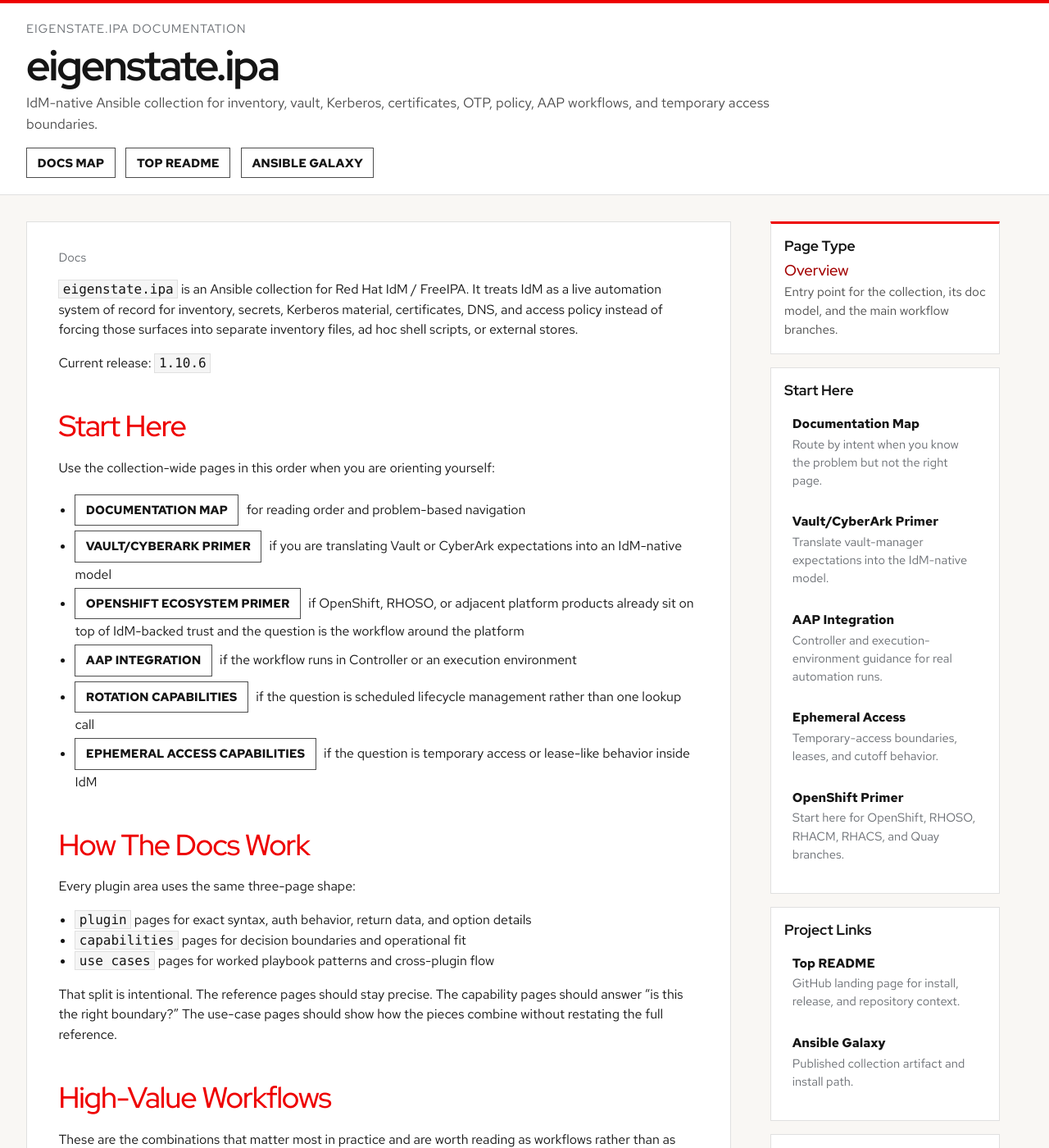
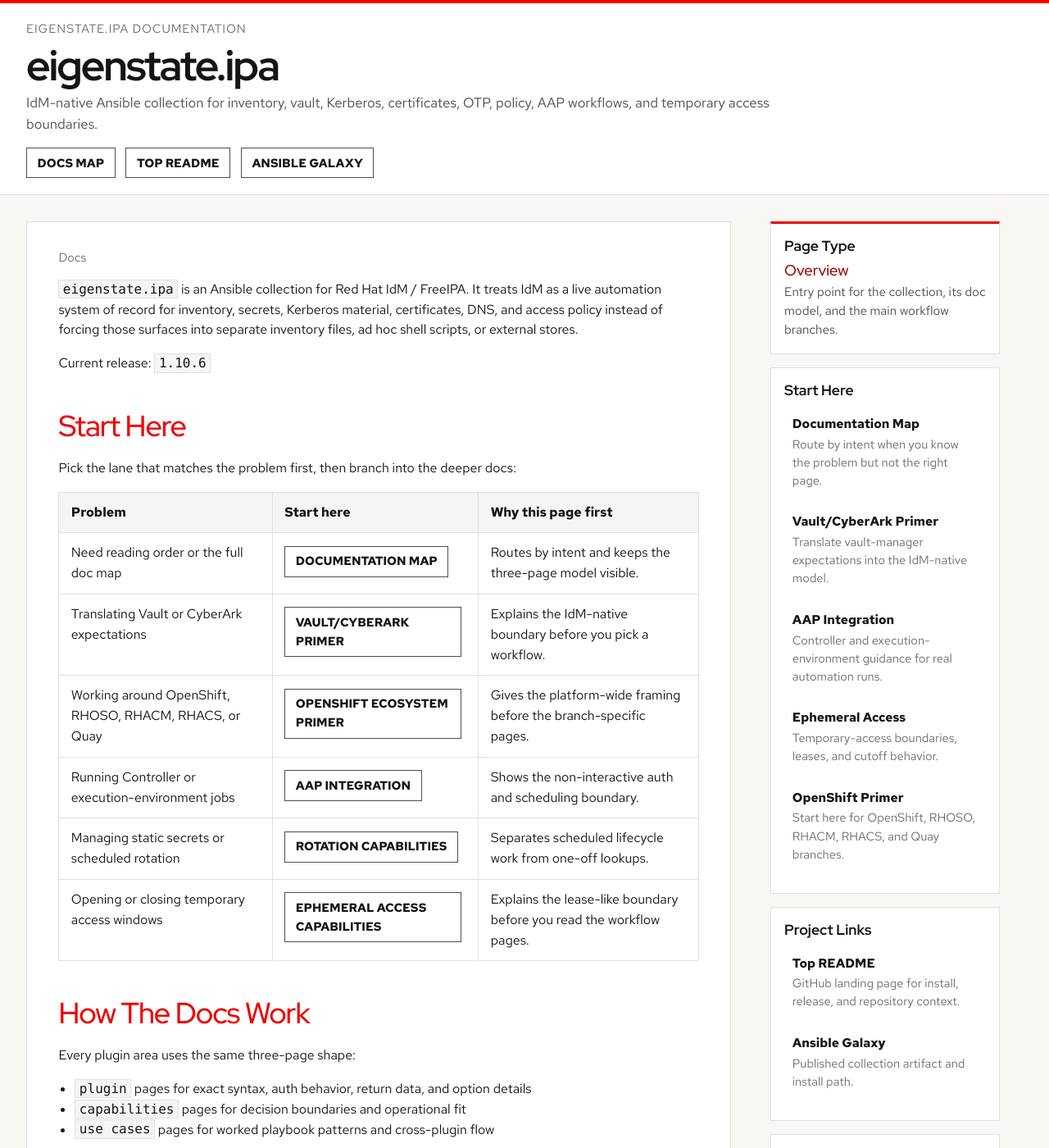
Before and after one commit to gprocunier/eigenstate-ipa, a Jekyll site: the page built from docs/index.md, in a window 1280 px wide and 1400 px high. Shown: the whole window at 82% size. Built offline with Jekyll 4.4.1, drawn with Linux system fonts in a browser that asks for light colours; some web fonts are replaced.

Commit message:
docs: add landing page decision table

```diff
--- a/docs/index.md
+++ b/docs/index.md
@@ -19,20 +19,49 @@
 
 ## Start Here
 
-Use the collection-wide pages in this order when you are orienting yourself:
+Pick the lane that matches the problem first, then branch into the deeper docs:
 
-- <a href="https://gprocunier.github.io/eigenstate-ipa/documentation-map.html"><kbd>DOCUMENTATION MAP</kbd></a>
-  for reading order and problem-based navigation
-- <a href="https://gprocunier.github.io/eigenstate-ipa/vault-cyberark-primer.html"><kbd>VAULT/CYBERARK PRIMER</kbd></a>
-  if you are translating Vault or CyberArk expectations into an IdM-native model
-- <a href="https://gprocunier.github.io/eigenstate-ipa/openshift-primer.html"><kbd>OPENSHIFT ECOSYSTEM PRIMER</kbd></a>
-  if OpenShift, RHOSO, or adjacent platform products already sit on top of IdM-backed trust and the question is the workflow around the platform
-- <a href="https://gprocunier.github.io/eigenstate-ipa/aap-integration.html"><kbd>AAP INTEGRATION</kbd></a>
-  if the workflow runs in Controller or an execution environment
-- <a href="https://gprocunier.github.io/eigenstate-ipa/rotation-capabilities.html"><kbd>ROTATION CAPABILITIES</kbd></a>
-  if the question is scheduled lifecycle management rather than one lookup call
-- <a href="https://gprocunier.github.io/eigenstate-ipa/ephemeral-access-capabilities.html"><kbd>EPHEMERAL ACCESS CAPABILITIES</kbd></a>
-  if the question is temporary access or lease-like behavior inside IdM
+<table>
+  <thead>
+    <tr>
+      <th>Problem</th>
+      <th>Start here</th>
+      <th>Why this page first</th>
+    </tr>
+  </thead>
+  <tbody>
+    <tr>
+      <td>Need reading order or the full doc map</td>
+      <td><a href="https://gprocunier.github.io/eigenstate-ipa/documentation-map.html"><kbd>DOCUMENTATION MAP</kbd></a></td>
+      <td>Routes by intent and keeps the three-page model visible.</td>
+    </tr>
+    <tr>
+      <td>Translating Vault or CyberArk expectations</td>
+      <td><a href="https://gprocunier.github.io/eigenstate-ipa/vault-cyberark-primer.html"><kbd>VAULT/CYBERARK PRIMER</kbd></a></td>
+      <td>Explains the IdM-native boundary before you pick a workflow.</td>
+    </tr>
+    <tr>
+      <td>Working around OpenShift, RHOSO, RHACM, RHACS, or Quay</td>
+      <td><a href="https://gprocunier.github.io/eigenstate-ipa/openshift-primer.html"><kbd>OPENSHIFT ECOSYSTEM PRIMER</kbd></a></td>
+      <td>Gives the platform-wide framing before the branch-specific pages.</td>
+    </tr>
+    <tr>
+      <td>Running Controller or execution-environment jobs</td>
+      <td><a href="https://gprocunier.github.io/eigenstate-ipa/aap-integration.html"><kbd>AAP INTEGRATION</kbd></a></td>
+      <td>Shows the non-interactive auth and scheduling boundary.</td>
+    </tr>
+    <tr>
+      <td>Managing static secrets or scheduled rotation</td>
+      <td><a href="https://gprocunier.github.io/eigenstate-ipa/rotation-capabilities.html"><kbd>ROTATION CAPABILITIES</kbd></a></td>
+      <td>Separates scheduled lifecycle work from one-off lookups.</td>
+    </tr>
+    <tr>
+      <td>Opening or closing temporary access windows</td>
+      <td><a href="https://gprocunier.github.io/eigenstate-ipa/ephemeral-access-capabilities.html"><kbd>EPHEMERAL ACCESS CAPABILITIES</kbd></a></td>
+      <td>Explains the lease-like boundary before you read the workflow pages.</td>
+    </tr>
+  </tbody>
+</table>
 
 ## How The Docs Work
 
```
